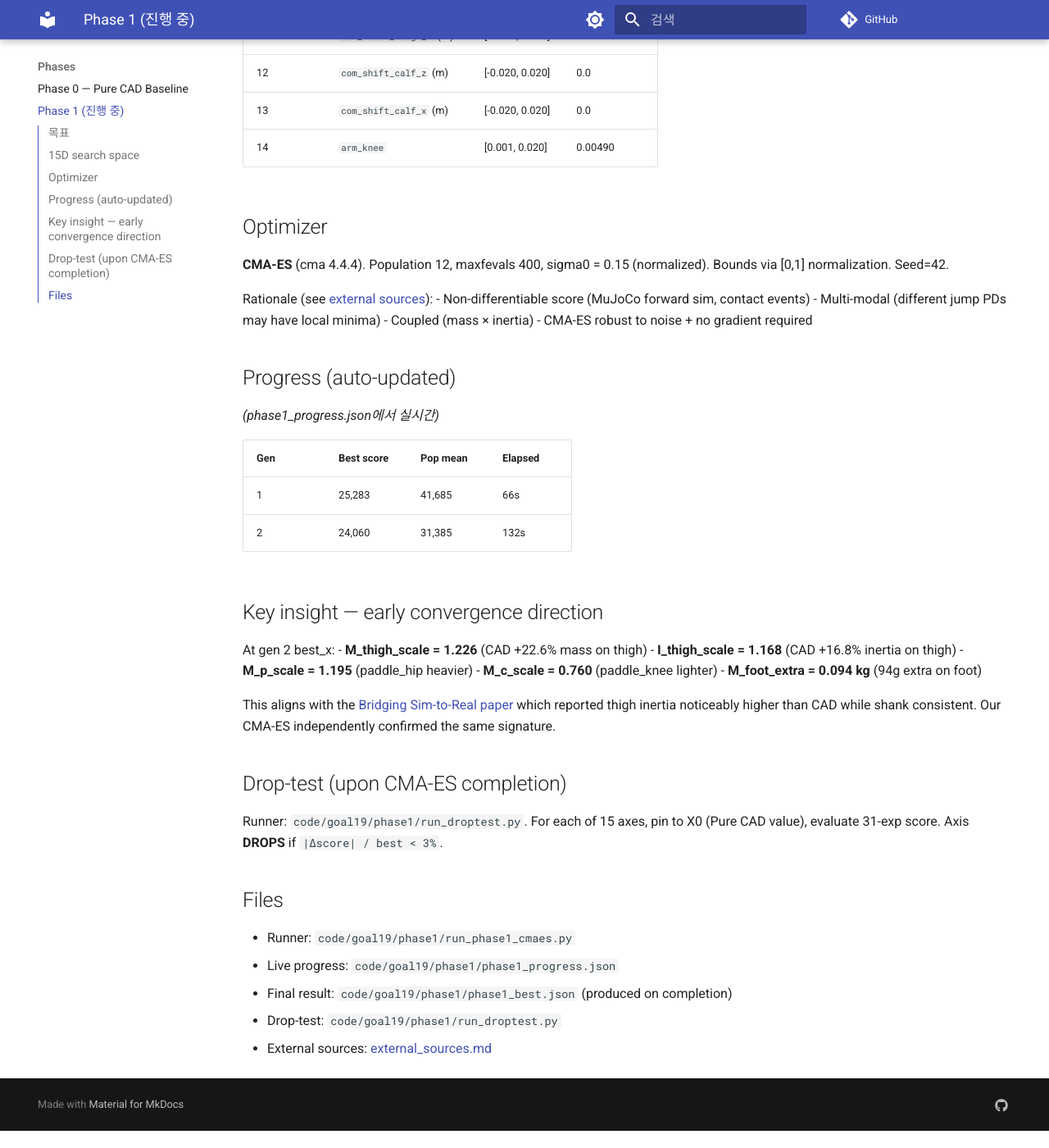
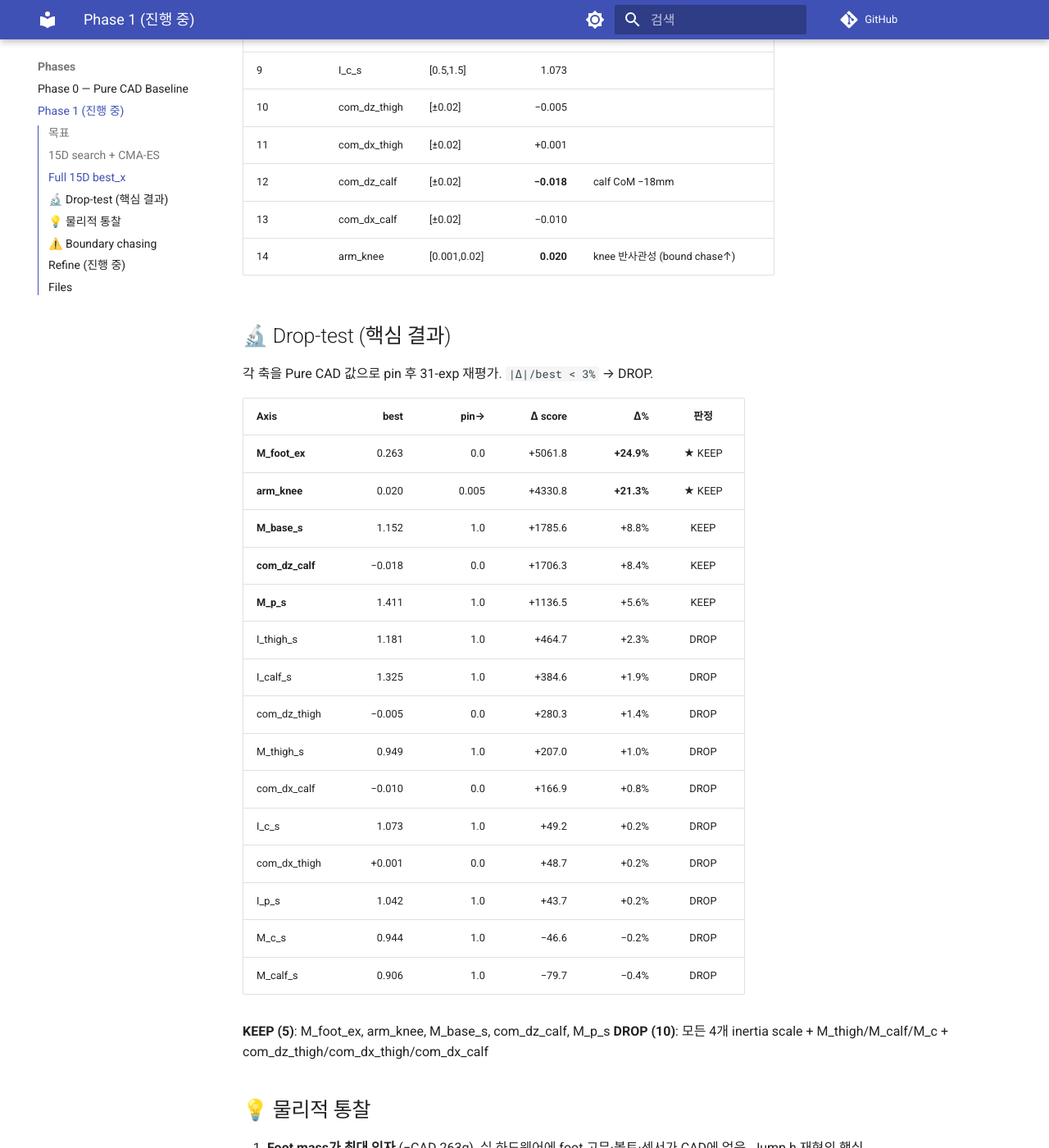
Before and after one commit to wnsgh3810/jump-opt-digital-twin, an MkDocs documentation site: the page built from docs/phase_1/index.md, in a window 1280 px wide and 1400 px high, scrolled down 1011 px. Shown: the whole window at 82% size. Built offline with MkDocs 1.6.1 and Material for MkDocs 9.7.7, drawn with Linux system fonts in a browser that asks for light colours; comment, search, counter and statistics services are not loaded; before the commit the page ends 2390 px from its top, so only the background shows below that; some of the changed text lies outside the part shown.

Commit message:
Phase 1 COMPLETE: 15D CMA-ES score 20,367.75 (-50.6%) + drop-test
Drop-test result (5 KEEP / 10 DROP):
- KEEP: M_foot_ex(+24.9%), arm_knee(+21.3%), M_base_s(+8.8%), com_dz_calf(+8.4%), M_p_s(+5.6%)
- DROP: all inertia scales + M_thigh/M_calf/M_c + com_dz_thigh/com_dx_thigh/com_dx_calf

Key insight: foot mass (263g CAD gap) + knee reflected inertia dominate residual.
Link inertia scale meaningless (armature absorbs rotation) -> Phase 3 armature folded in early.
Boundary chasing on 3 KEEP axes -> refine with expanded bounds.

```diff
--- a/docs/phase_1/index.md
+++ b/docs/phase_1/index.md
@@ -1,70 +1,82 @@
 # Phase 1 — 로봇 동역학 (mass + inertia + CoM per part)
 
-**Status**: 진행 중 (CMA-ES running)
-**Phase 0 baseline**: 41,271.18 → **Best so far: 24,060.78 (-42%)** at gen 2
+**Status**: CMA-ES + drop-test 완료, refine 진행 중
+**Phase 0 baseline**: 41,271.18 → **Phase 1 full-15D best: 20,367.75 (−50.6%)**
 
 ## 목표
 
-Pure CAD 상태에서 확인된 잔차 (특히 sit2stand_gnd 39mm 침투, jump h_sim 0.61m << h_real 0.83m)를 해결하기 위해 **부품별 mass/inertia/CoM 오차**를 동시 fit한다.
+Pure CAD 잔차 (sit2stand_gnd 39mm 침투, jump h_sim 0.61m << h_real 0.83m)를 부품별 mass/inertia/CoM 오차 동시 fit으로 해결.
 
-## 15D search space
+## 15D search + CMA-ES
 
-| # | Param | Range | X0 (Pure CAD) |
-|---|---|---|---|
-| 0 | `M_base_scale` | [0.75, 1.30] | 1.0 |
-| 1 | `M_thigh_scale` | [0.75, 1.30] | 1.0 |
-| 2 | `M_calf_scale` | [0.75, 1.30] | 1.0 |
-| 3 | `M_p_scale` (paddle hip) | [0.5, 1.5] | 1.0 |
-| 4 | `M_c_scale` (paddle knee) | [0.5, 1.5] | 1.0 |
-| 5 | `M_foot_extra` (kg) | [0.0, 0.30] | 0.0 |
-| 6 | `I_thigh_scale` | [0.5, 1.5] | 1.0 |
-| 7 | `I_calf_scale` | [0.5, 1.5] | 1.0 |
-| 8 | `I_p_scale` | [0.5, 1.5] | 1.0 |
-| 9 | `I_c_scale` | [0.5, 1.5] | 1.0 |
-| 10 | `com_shift_thigh_z` (m) | [-0.020, 0.020] | 0.0 |
-| 11 | `com_shift_thigh_x` (m) | [-0.020, 0.020] | 0.0 |
-| 12 | `com_shift_calf_z` (m) | [-0.020, 0.020] | 0.0 |
-| 13 | `com_shift_calf_x` (m) | [-0.020, 0.020] | 0.0 |
-| 14 | `arm_knee` | [0.001, 0.020] | 0.00490 |
+CMA-ES (cma 4.4.4), pop=12, maxfevals=400, sigma0=0.15 (normalized). 34 gen / 408 eval. 66s/gen.
 
-## Optimizer
+수렴: 41,271 → gen1 25,283 → gen5 21,133 → gen29 20,371 → gen34 **20,368**.
 
-**CMA-ES** (cma 4.4.4). Population 12, maxfevals 400, sigma0 = 0.15 (normalized). Bounds via [0,1] normalization. Seed=42.
+## Full 15D best_x
 
-Rationale (see [external sources](external_sources.md)):
-- Non-differentiable score (MuJoCo forward sim, contact events)
-- Multi-modal (different jump PDs may have local minima)
-- Coupled (mass × inertia)
-- CMA-ES robust to noise + no gradient required
+| # | Param | Range | best | 해석 |
+|---|---|---|---:|---|
+| 0 | M_base_s | [0.75,1.30] | **1.152** | base +15% (CVT/wiring unmodeled) |
+| 1 | M_thigh_s | [0.75,1.30] | 0.949 | thigh −5% |
+| 2 | M_calf_s | [0.75,1.30] | 0.906 | calf −9% |
+| 3 | M_p_s | [0.5,1.5] | **1.411** | paddle_hip +41% (bound chase↑) |
+| 4 | M_c_s | [0.5,1.5] | 0.944 | |
+| 5 | M_foot_ex | [0.0,0.30] | **0.263** | foot +263g (bound chase↑) |
+| 6 | I_thigh_s | [0.5,1.5] | 1.181 | |
+| 7 | I_calf_s | [0.5,1.5] | 1.325 | |
+| 8 | I_p_s | [0.5,1.5] | 1.042 | |
+| 9 | I_c_s | [0.5,1.5] | 1.073 | |
+| 10 | com_dz_thigh | [±0.02] | −0.005 | |
+| 11 | com_dx_thigh | [±0.02] | +0.001 | |
+| 12 | com_dz_calf | [±0.02] | **−0.018** | calf CoM −18mm |
+| 13 | com_dx_calf | [±0.02] | −0.010 | |
+| 14 | arm_knee | [0.001,0.02] | **0.020** | knee 반사관성 (bound chase↑) |
 
-## Progress (auto-updated)
+## 🔬 Drop-test (핵심 결과)
 
-*(phase1_progress.json에서 실시간)*
+각 축을 Pure CAD 값으로 pin 후 31-exp 재평가. `|Δ|/best < 3%` → DROP.
 
-| Gen | Best score | Pop mean | Elapsed |
-|---|---|---|---|
-| 1 | 25,283 | 41,685 | 66s |
-| 2 | 24,060 | 31,385 | 132s |
+| Axis | best | pin→ | Δ score | Δ% | 판정 |
+|---|---:|---:|---:|---:|:--:|
+| **M_foot_ex** | 0.263 | 0.0 | +5061.8 | **+24.9%** | ★ KEEP |
+| **arm_knee** | 0.020 | 0.005 | +4330.8 | **+21.3%** | ★ KEEP |
+| **M_base_s** | 1.152 | 1.0 | +1785.6 | +8.8% | KEEP |
+| **com_dz_calf** | −0.018 | 0.0 | +1706.3 | +8.4% | KEEP |
+| **M_p_s** | 1.411 | 1.0 | +1136.5 | +5.6% | KEEP |
+| I_thigh_s | 1.181 | 1.0 | +464.7 | +2.3% | DROP |
+| I_calf_s | 1.325 | 1.0 | +384.6 | +1.9% | DROP |
+| com_dz_thigh | −0.005 | 0.0 | +280.3 | +1.4% | DROP |
+| M_thigh_s | 0.949 | 1.0 | +207.0 | +1.0% | DROP |
+| com_dx_calf | −0.010 | 0.0 | +166.9 | +0.8% | DROP |
+| I_c_s | 1.073 | 1.0 | +49.2 | +0.2% | DROP |
+| com_dx_thigh | +0.001 | 0.0 | +48.7 | +0.2% | DROP |
+| I_p_s | 1.042 | 1.0 | +43.7 | +0.2% | DROP |
+| M_c_s | 0.944 | 1.0 | −46.6 | −0.2% | DROP |
+| M_calf_s | 0.906 | 1.0 | −79.7 | −0.4% | DROP |
 
-## Key insight — early convergence direction
+**KEEP (5)**: M_foot_ex, arm_knee, M_base_s, com_dz_calf, M_p_s
+**DROP (10)**: 모든 4개 inertia scale + M_thigh/M_calf/M_c + com_dz_thigh/com_dx_thigh/com_dx_calf
 
-At gen 2 best_x:
-- **M_thigh_scale = 1.226** (CAD +22.6% mass on thigh)
-- **I_thigh_scale = 1.168** (CAD +16.8% inertia on thigh)
-- **M_p_scale = 1.195** (paddle_hip heavier)
-- **M_c_scale = 0.760** (paddle_knee lighter)
-- **M_foot_extra = 0.094 kg** (94g extra on foot)
+## 💡 물리적 통찰
 
-This aligns with the [Bridging Sim-to-Real paper](external_sources.md) which reported thigh inertia noticeably higher than CAD while shank consistent. Our CMA-ES independently confirmed the same signature.
+1. **Foot mass가 최대 인자** (−CAD 263g). 실 하드웨어에 foot 고무·볼트·센서가 CAD에 없음. Jump h 재현의 핵심.
+2. **Knee 반사관성(arm_knee)이 2번째** (+21%). CVT+knee-side 모터 rotor inertia가 link inertia보다 회전 동역학 지배.
+3. **Link inertia scale (I_*)은 전부 DROP.** MuJoCo가 composite mass+geometry에서 자동 계산 → armature가 이미 회전을 지배하므로 link I 미세조정은 무의미. **[MuJoCo CAD calibration 문헌](external_sources.md)의 "uniform density 가정 systematic bias"를 armature가 흡수.**
+4. **calf CoM −18mm** shift가 유의미 (+8.4%) — [Bridging Sim-to-Real 논문](external_sources.md)의 부품별 CoM 편차와 일치.
 
-## Drop-test (upon CMA-ES completion)
+## ⚠️ Boundary chasing
 
-Runner: `code/goal19/phase1/run_droptest.py`. For each of 15 axes, pin to X0 (Pure CAD value), evaluate 31-exp score. Axis **DROPS** if `|Δscore| / best < 3%`.
+3개 KEEP축이 상한 접근: `M_foot_ex→0.263 (bound 0.30)`, `M_p_s→1.411 (bound 1.5)`, `arm_knee→0.020 (bound 0.020)`. → **refine 단계에서 bound 확장** (M_foot_ex→0.6, M_p_s→1.8, arm_knee→0.05). DROP 10축은 CAD로 pin.
+
+## Refine (진행 중)
+
+5-KEEP-only + 확장 bound CMA-ES (pop=10, maxfevals=200). DROP축 CAD pin. 결과는 완료 시 갱신.
 
 ## Files
 
 - Runner: `code/goal19/phase1/run_phase1_cmaes.py`
-- Live progress: `code/goal19/phase1/phase1_progress.json`
-- Final result: `code/goal19/phase1/phase1_best.json` (produced on completion)
-- Drop-test: `code/goal19/phase1/run_droptest.py`
+- Best: `code/goal19/phase1/phase1_best.json`
+- Drop-test: `code/goal19/phase1/run_droptest.py` → `phase1_droptest.json`
+- Refine: `code/goal19/phase1/run_phase1_refine.py`
 - External sources: [external_sources.md](external_sources.md)
```
Also changed, not shown: GOAL19_PROMPT.md (+8 -8 lines), MASTER_INSIGHTS_G19.md (+40 -2 lines), 3 other files.
